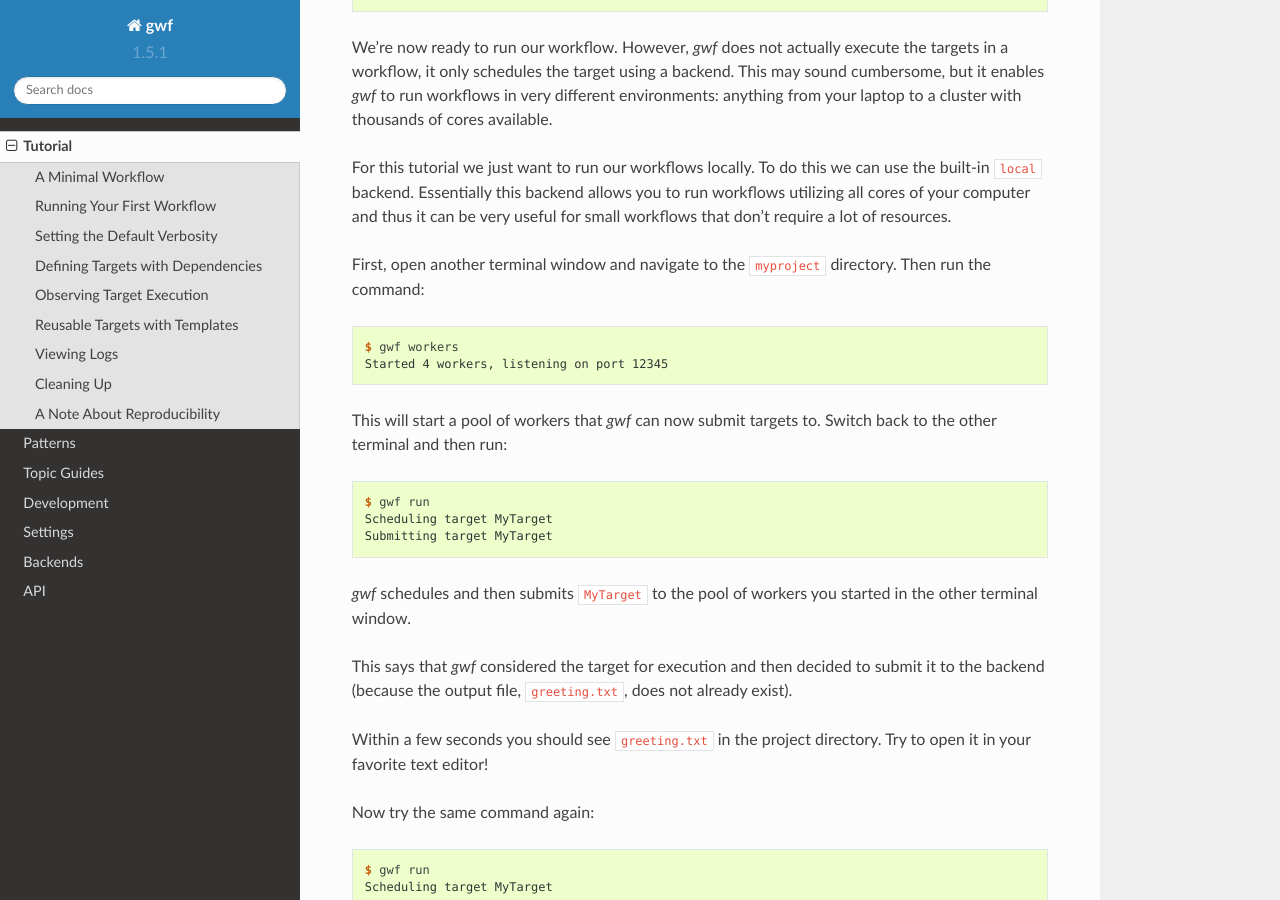
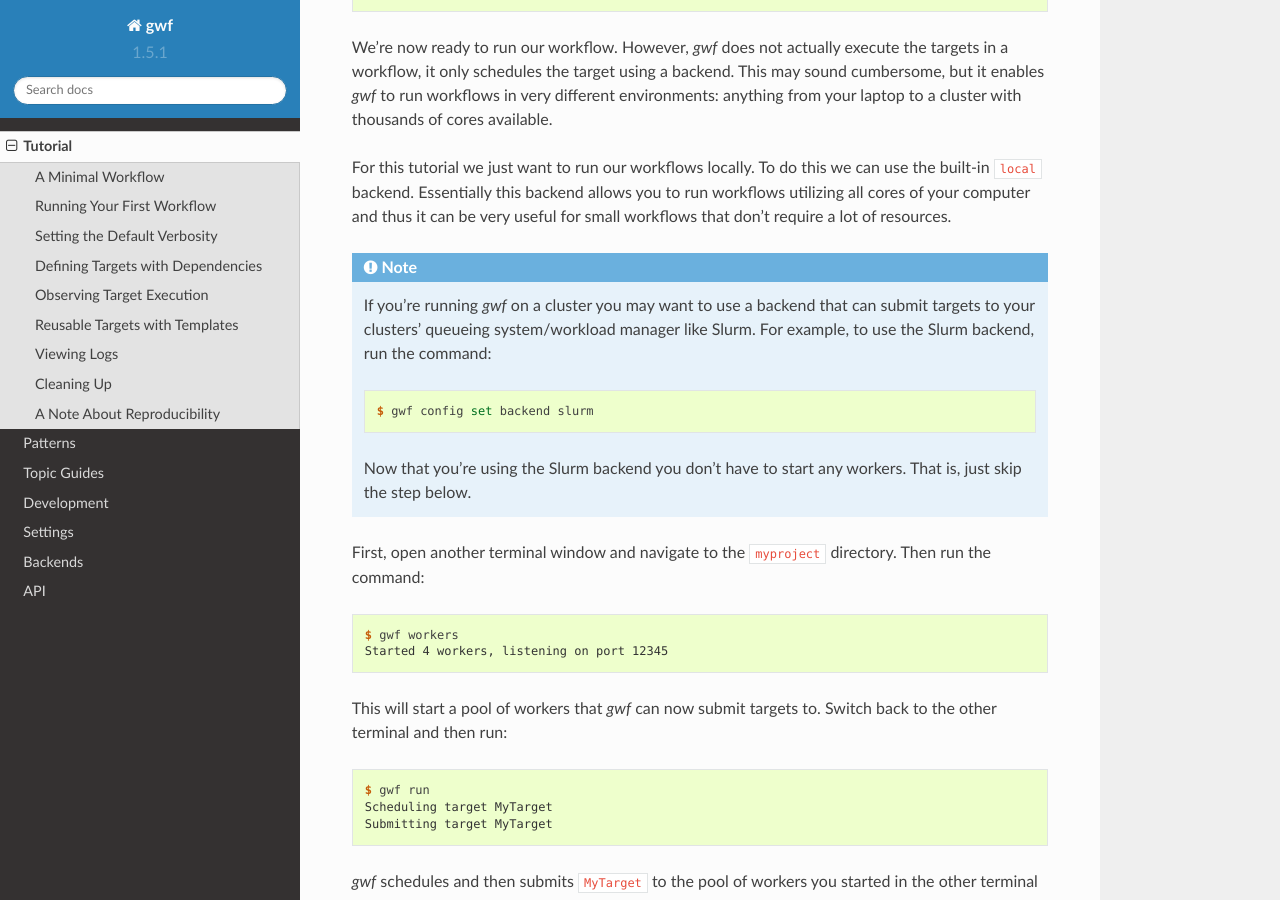
Before and after one commit to gwforg/gwf, a Sphinx documentation site: the page built from docs/tutorial.rst, in a window 1280 px wide and 900 px high, scrolled down 2283 px. Built offline with Sphinx 7.4.7 and the Read the Docs theme 2.0.0, drawn with Linux system fonts in a browser that asks for light colours.

Commit message:
Make it clearer that another backend can be used in tutorial

```diff
--- a/docs/tutorial.rst
+++ b/docs/tutorial.rst
@@ -114,6 +114,19 @@ For this tutorial we just want to run our workflows locally. To do this we can
 use the built-in ``local`` backend. Essentially this backend allows you to run
 workflows utilizing all cores of your computer and thus it can be very useful
 for small workflows that don't require a lot of resources.
+
+.. note::
+
+    If you're running *gwf* on a cluster you may want to use a backend that can
+    submit targets to your clusters' queueing system/workload manager like
+    Slurm. For example, to use the Slurm backend, run the command:
+
+    .. code-block:: console
+
+        $ gwf config set backend slurm
+
+    Now that you're using the Slurm backend you don't have to start any
+    workers. That is, just skip the step below.
 
 First, open another terminal window and navigate to the ``myproject`` directory.
 Then run the command:
```
